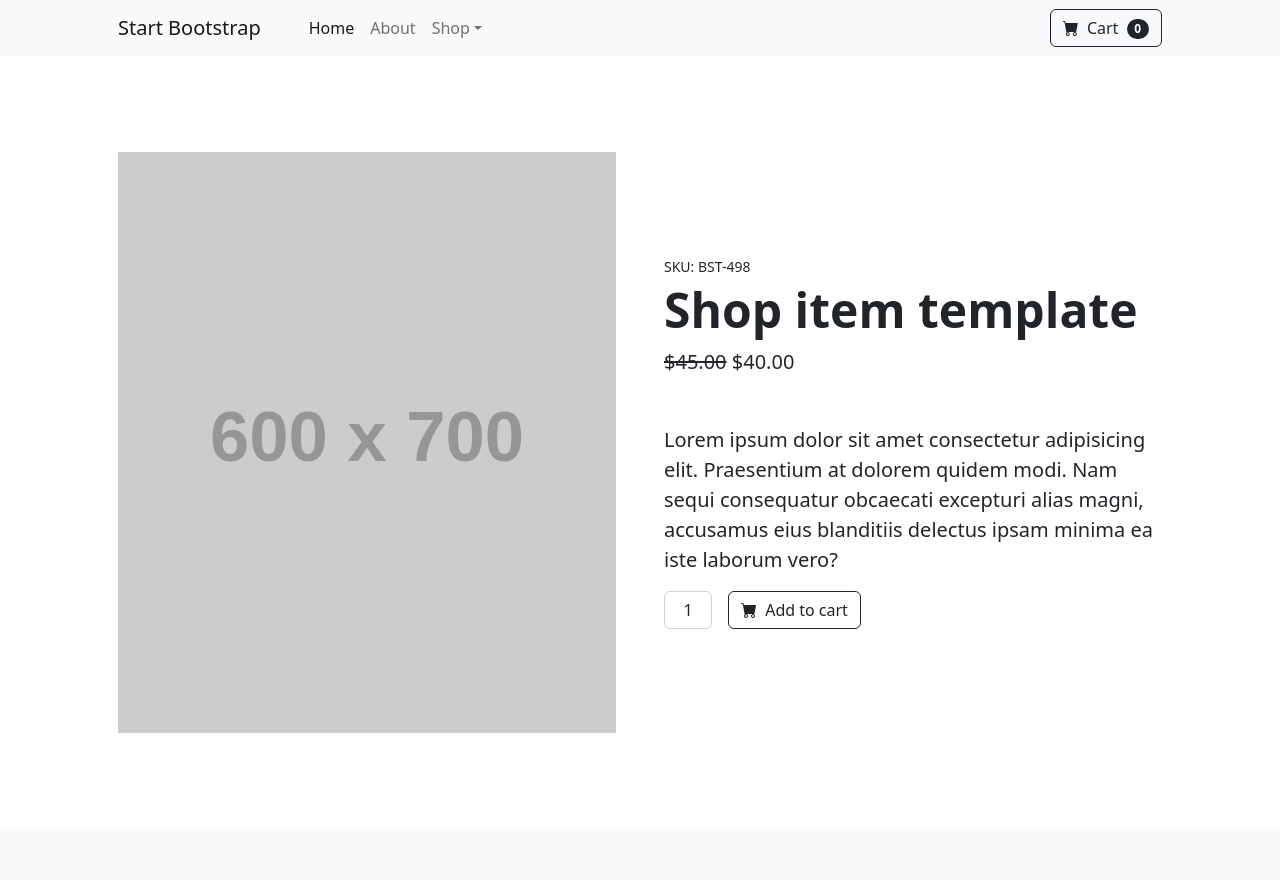
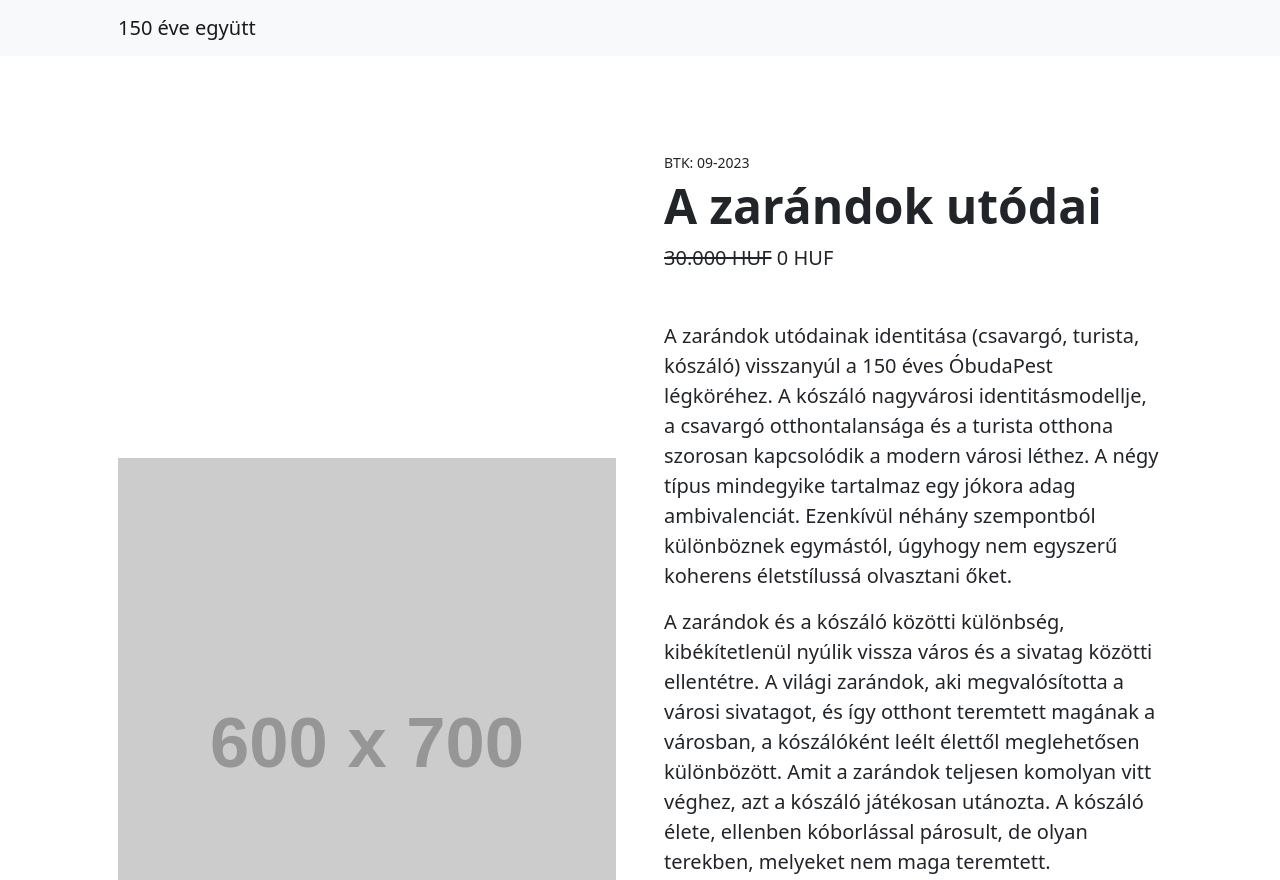
Before and after one commit to bankitomi32/150, a plain HTML site: page index.html in a window 1280 px wide. Shown: the top 880 px of the page. Drawn offline with nearby package versions, Linux system fonts and the light colour scheme; placeholder pictures from the web are drawn by us.

Commit message:
Update index.html

```diff
--- a/index.html
+++ b/index.html
@@ -5,7 +5,7 @@
         <meta name="viewport" content="width=device-width, initial-scale=1, shrink-to-fit=no" />
         <meta name="description" content="" />
         <meta name="author" content="" />
-        <title>Shop Item - Start Bootstrap Template</title>
+        <title>150</title>
         <!-- Favicon-->
         <link rel="icon" type="image/x-icon" href="assets/favicon.ico" />
         <!-- Bootstrap icons-->
@@ -17,29 +17,11 @@
         <!-- Navigation-->
         <nav class="navbar navbar-expand-lg navbar-light bg-light">
             <div class="container px-4 px-lg-5">
-                <a class="navbar-brand" href="#!">Start Bootstrap</a>
+                <a class="navbar-brand" href="#!">150 éve együtt</a>
                 <button class="navbar-toggler" type="button" data-bs-toggle="collapse" data-bs-target="#navbarSupportedContent" aria-controls="navbarSupportedContent" aria-expanded="false" aria-label="Toggle navigation"><span class="navbar-toggler-icon"></span></button>
                 <div class="collapse navbar-collapse" id="navbarSupportedContent">
                     <ul class="navbar-nav me-auto mb-2 mb-lg-0 ms-lg-4">
-                        <li class="nav-item"><a class="nav-link active" aria-current="page" href="#!">Home</a></li>
-                        <li class="nav-item"><a class="nav-link" href="#!">About</a></li>
-                        <li class="nav-item dropdown">
-                            <a class="nav-link dropdown-toggle" id="navbarDropdown" href="#" role="button" data-bs-toggle="dropdown" aria-expanded="false">Shop</a>
-                            <ul class="dropdown-menu" aria-labelledby="navbarDropdown">
-                                <li><a class="dropdown-item" href="#!">All Products</a></li>
-                                <li><hr class="dropdown-divider" /></li>
-                                <li><a class="dropdown-item" href="#!">Popular Items</a></li>
-                                <li><a class="dropdown-item" href="#!">New Arrivals</a></li>
-                            </ul>
-                        </li>
-                    </ul>
-                    <form class="d-flex">
-                        <button class="btn btn-outline-dark" type="submit">
-                            <i class="bi-cart-fill me-1"></i>
-                            Cart
-                            <span class="badge bg-dark text-white ms-1 rounded-pill">0</span>
-                        </button>
-                    </form>
+
                 </div>
             </div>
         </nav>
@@ -49,19 +31,17 @@
                 <div class="row gx-4 gx-lg-5 align-items-center">
                     <div class="col-md-6"><img class="card-img-top mb-5 mb-md-0" src="https://dummyimage.com/600x700/dee2e6/6c757d.jpg" alt="..." /></div>
                     <div class="col-md-6">
-                        <div class="small mb-1">SKU: BST-498</div>
-                        <h1 class="display-5 fw-bolder">Shop item template</h1>
+                        <div class="small mb-1">BTK: 09-2023</div>
+                        <h1 class="display-5 fw-bolder">A zarándok utódai</h1>
                         <div class="fs-5 mb-5">
-                            <span class="text-decoration-line-through">$45.00</span>
-                            <span>$40.00</span>
+                            <span class="text-decoration-line-through">30.000 HUF</span>
+                            <span>0 HUF</span>
                         </div>
-                        <p class="lead">Lorem ipsum dolor sit amet consectetur adipisicing elit. Praesentium at dolorem quidem modi. Nam sequi consequatur obcaecati excepturi alias magni, accusamus eius blanditiis delectus ipsam minima ea iste laborum vero?</p>
-                        <div class="d-flex">
-                            <input class="form-control text-center me-3" id="inputQuantity" type="num" value="1" style="max-width: 3rem" />
-                            <button class="btn btn-outline-dark flex-shrink-0" type="button">
-                                <i class="bi-cart-fill me-1"></i>
-                                Add to cart
-                            </button>
+                        <p class="lead">A zarándok utódainak identitása (csavargó, turista, kószáló) visszanyúl a 150 éves ÓbudaPest légköréhez. A kószáló nagyvárosi identitásmodellje, a csavargó otthontalansága és a turista otthona szorosan kapcsolódik a modern városi léthez. A négy típus mindegyike tartalmaz egy jókora adag ambivalenciát. Ezenkívül néhány szempontból különböznek egymástól, úgyhogy nem egyszerű koherens életstílussá olvasztani őket.</p>
+<p class="lead">A zarándok és a kószáló közötti különbség, kibékítetlenül nyúlik vissza város és a sivatag közötti ellentétre. A világi zarándok, aki megvalósította a városi sivatagot, és így otthont teremtett magának a városban, a kószálóként leélt élettől meglehetősen különbözött. Amit a zarándok teljesen komolyan vitt véghez, azt a kószáló játékosan utánozta. A kószáló élete, ellenben kóborlással párosult, de olyan terekben, melyeket nem maga teremtett.</p>
+<p class="lead">A képpár (Kószáló, Zarándok) ezekkel az identitásokkal játszik, kötődve ÓbudaPest múltjához, és jelenéhez. A kószáló, tömegkultúra melléktermékeként, bolyongva találkozik római kori emlékekkel, skizóid személyiségét kezelendő gyógyszerre szorítkozik, irodalmi utalásokkal reflektál önmagára (Dorian Gray). </p>
+<p class="lead">A zarándok „sivataga” nem kínál semmit az atavisztikus megszemélyesítésen kívül (Keresztelő Szent János), személye és célratörése, robosztus elszántsága nem hasonlítható össze a modern identitásokkal. A modern zarándok alakja nem a kereszténységgel való egyidejűséget jelenti, hanem az utódaitól való elhatárolódást.</p>
+
                         </div>
                     </div>
                 </div>
```
